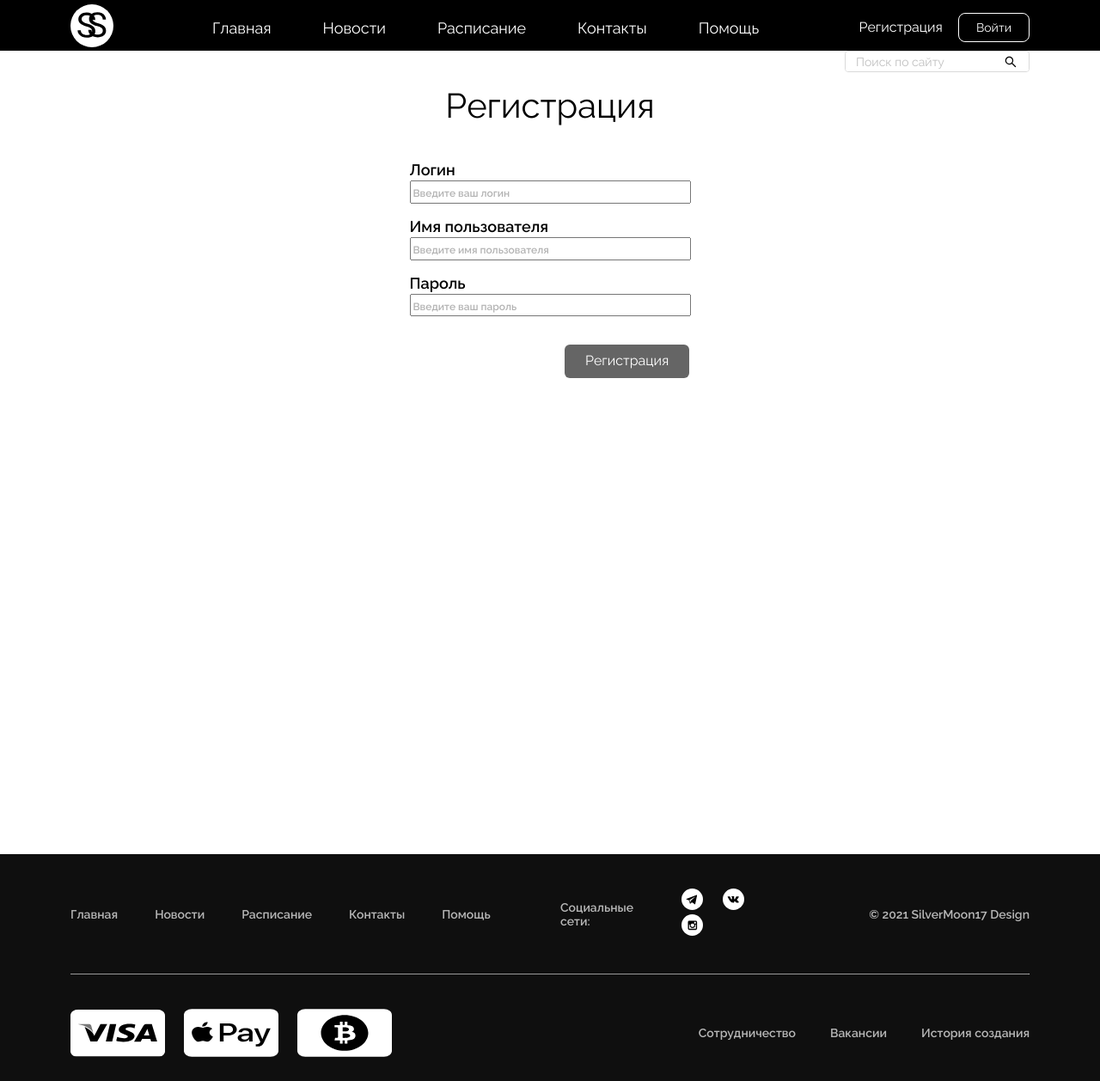
After one commit to SilverMoon17/SS-php, a PHP site: page /registration-form.php in a window 1280 px wide. The commit adds this page. Shown: the whole page at 86% size. Run offline with PHP 8.4, Linux system fonts and the light colour scheme.

Commit message:
Login and registration added

```diff
--- a/about.php
+++ b/about.php
@@ -18,7 +18,7 @@
         <div class="container">
             <div class="row">
                 <div class="col-12">
-                    <h3 class="contact-title">Предложение по улучшению</h3>
+                    <h3 class="title contact-title">Предложение по улучшению</h3>
                     <form method="post" action="email-send.php" class = "d-flex flex-column align-items-center">
                         <input class="contact-email form-control" type="email" name="email" placeholder="Введите ваш e-mail" autocomplete="off" onkeyup='checkParams()'>
                         <textarea name="message" class = "contact-message" placeholder="Введите ваше сообщение" onkeyup='checkParams()'></textarea>
--- a/css/style.css
+++ b/css/style.css
@@ -350,6 +350,64 @@ input[type="search"]::-webkit-search-results-decoration { display: none; }
     padding-bottom: 26px;
 }
 
+.title {
+    font-family: 'Raleway', sans-serif;
+    font-size: 40px;
+    line-height: 47px;
+    text-align: center;
+    font-style: normal;
+    font-weight: normal;
+}
+.btn {
+    color:white;
+    background: #000000;
+    border-radius: 6px;
+    border: none;
+    outline: none;
+    cursor: pointer;
+}
+.input-title {
+    font-weight: 600;
+    font-size: 18px;
+    line-height: 14px;
+}
+label, .input-form {
+    display:block;
+    margin-top: 5px;
+}
+
+
+
+
+
+/* style login.php */
+.login-button {
+    margin-top: 33px;
+    padding: 10px 24px;
+    position:absolute;
+    left: 66px
+}
+.registration-button {
+    position:absolute;
+    left: 17px;
+    margin-top: 33px;
+    padding: 10px 24px;
+}
+.input-form {
+    padding-right: 120px;
+}
+.login, .username {
+    margin-bottom: 15px;
+}
+.input-form::placeholder {font-weight: 600; font-size: 12px; line-height: 12px; color: rgba(0, 0, 0, 0.3);}
+.input-form::-moz-placeholder {font-weight: 600; font-size: 12px; line-height: 12px; color: rgba(0, 0, 0, 0.3);}
+.input-form[type="text"]::-webkit-input-placeholder { font-weight: 600; font-size: 12px; line-height: 12px; color: rgba(0, 0, 0, 0.3); }
+.input-form[type="text"]:-ms-input-placeholder { font-weight: 600; font-size: 12px; line-height: 12px; color: rgba(0, 0, 0, 0.3); }
+.input-form[type="text"]::-ms-input-placeholder { font-weight: 600; font-size: 12px; line-height: 12px; color: rgba(0, 0, 0, 0.3); }
+.input-form[type="text"]::placeholder { font-weight: 600; font-size: 12px; line-height: 12px; color: rgba(0, 0, 0, 0.3); }
+
+
+
 
 
 
--- /dev/null
+++ b/registration-form.php
@@ -0,0 +1,36 @@
+<!DOCTYPE html>
+<html lang="ru">
+<head>
+    <meta charset="UTF-8">
+    <meta http-equiv="X-UA-Compatible" content="IE=edge">
+    <meta name="viewport" content="width=device-width, initial-scale=1.0">
+    <link rel="icon" href="img/logo.ico" type="image/x-icon">
+    <link rel="preconnect" href="https://fonts.gstatic.com">
+    <link href="https://fonts.googleapis.com/css2?family=Raleway:wght@300;400;600;700&display=swap" rel="stylesheet">
+    <link rel="stylesheet" href="css/normalize.css">
+    <link rel="stylesheet" href="css/bootstrap-grid.css">
+    <link rel="stylesheet" href="css/style.css">
+    <title>SS</title>
+</head>
+<body>
+    <?php require 'template/header.php';?>
+    <main style="margin-bottom: 626px;">
+    <div class="container">
+            <div class="row d-flex justify-content-center">
+                <div class="col-4">
+                <form method="post" action="auth.php" class="d-flex flex-column align-items-center justify-content-center" style="position:relative;">
+                    <h3 class = "title login-title">Регистрация</h3>
+                    <label class="input-title">Логин<input type = "text" class="input-form login" name="login" id="login" placeholder="Введите ваш логин" autocomplete="off"></label>
+                    <label class="input-title">Имя пользователя<input type = "text" class="input-form username" name="username" id="username" placeholder="Введите имя пользователя" autocomplete="off"></label>
+                    <label class="input-title">Пароль<input type = "text" class="input-form password" name="pass" id="pass" placeholder="Введите ваш пароль" autocomplete="off"></label>
+                    <div style="position:relative;"><button type="submit" name="send" class="btn registration-button disabled" disabled>Регистрация</button></div>
+                </form>
+              </div>
+            </div>
+        </div>
+    </main>
+    <?php require 'template/footer.php' ?>
+    <script src="js/main.js"></script>
+    <script src="https://code.jquery.com/jquery-3.5.1.slim.min.js"></script>
+</body>
+</html>
--- a/template/header.php
+++ b/template/header.php
@@ -46,11 +46,9 @@
                 </nav>
             </div>
                 <!-- /.col-8 -->
-            <div class="col-3 d-flex justify-content-end">
-                <form class="d-flex">
-                    <button class = "reg-button">Регистрация</button>
-                    <button class = "log-in-button">Войти</button>
-                </form>
+            <div class="col-3 d-flex justify-content-end align-items-center">
+                    <a href="registration-form.php" class = "reg-button">Регистрация</a>
+                    <a href="login.php" class = "log-in-button">Войти</a>
             </div>
             <!-- /.col-3 -->
         </div>
```
Also changed, not shown: login.php (added, +35 -0 lines).
